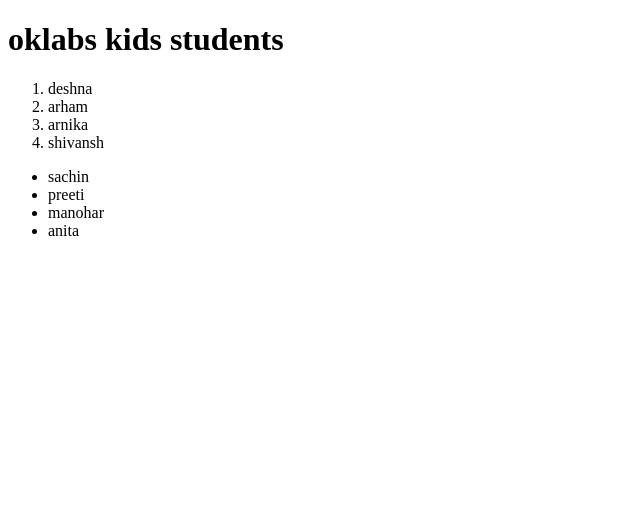
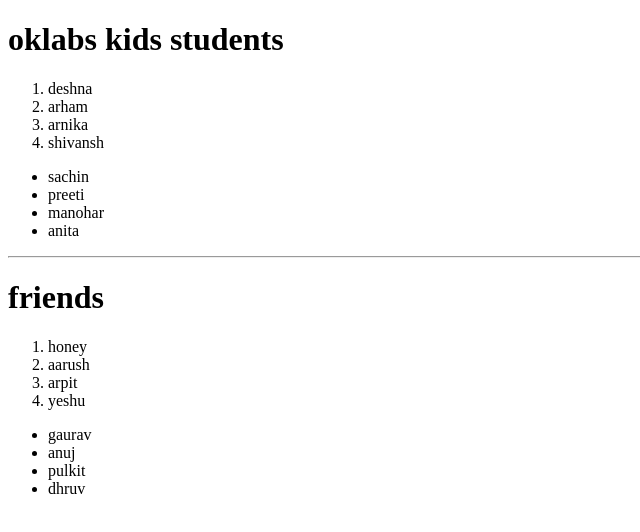
Before and after one commit to arhamjain123/1oct2022---html-list, a plain HTML site: page index.html in a window 1280 px wide. Shown: the whole page, without its empty margins (0-640 px from the left). Drawn offline with Linux system fonts and the light colour scheme.

Commit message:
commit 2

```diff
--- a/index.html
+++ b/index.html
@@ -17,5 +17,19 @@
             <li>manohar</li>
             <li>anita</li>
         </ul>
+        <hr>
+        <h1>friends</h1>
+        <ol>
+            <li>honey</li>
+            <li>aarush</li>
+            <li>arpit</li>
+            <li>yeshu</li>
+        </ol>
+        <ul>
+            <li>gaurav</li>
+            <li>anuj</li>
+            <li>pulkit</li>
+            <li>dhruv</li>
+        </ul>
     </body>
 </html>
```
